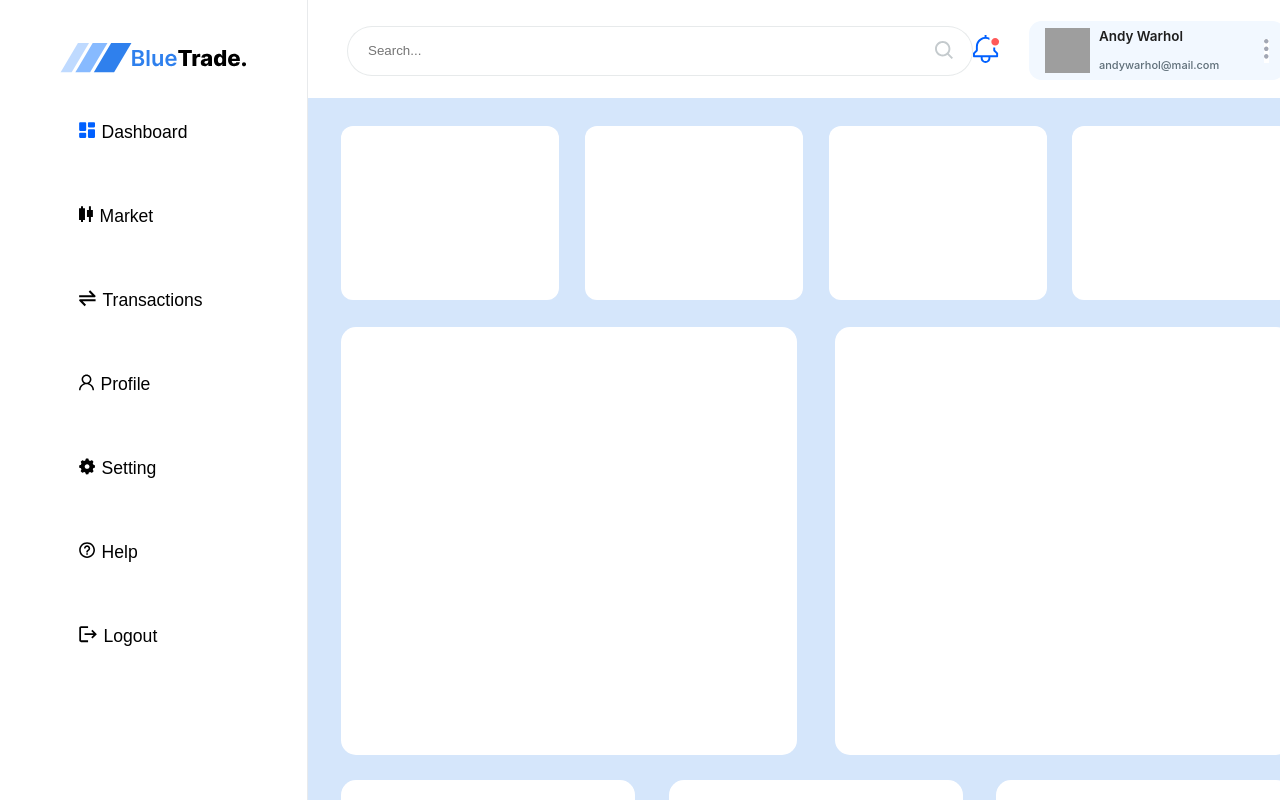
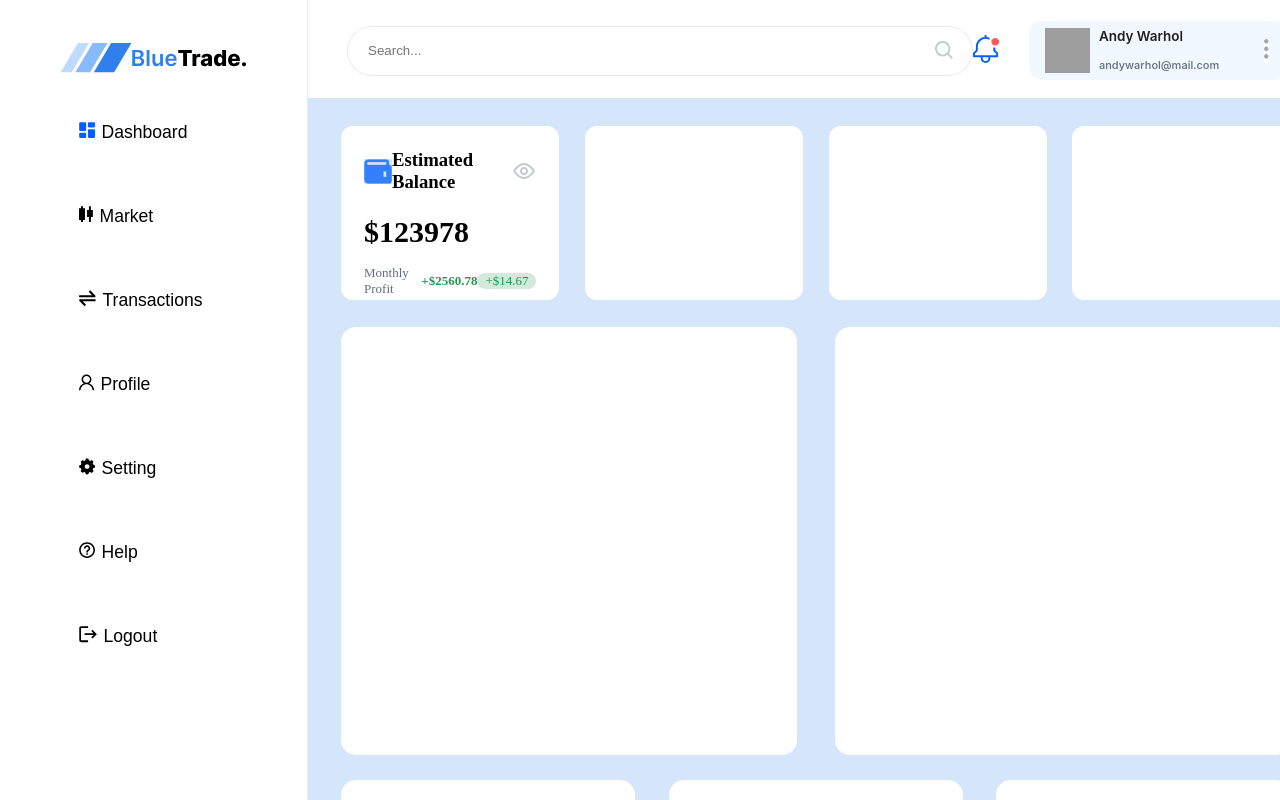
Before and after one commit to mamun-mahmood/react-dashboard, a React (Vite) app: page / in a window 1280 px wide. Shown: the top 800 px of the page. Built offline with nearby package versions, Linux system fonts and the light colour scheme; grey boxes are pictures that could not be loaded.

Commit message:
added estimated balance

```diff
--- a/src/pages/Dashboard.css
+++ b/src/pages/Dashboard.css
@@ -48,3 +48,42 @@
   backdrop-filter: blur(20px);
   height: 301px;
 }
+.estimated-balance-card {
+  padding: 23px;
+}
+.estimated-balance-card .card-header {
+  display: flex;
+  justify-content: space-between;
+  align-items: center;
+  font-size: 16px;
+}
+.estimated-balance-card .card-body {
+  margin-top: 22px;
+}
+.estimated-balance-card .card-body .balance {
+  font-size: 30px;
+}
+.estimated-balance-card .card-body .profit {
+  display: flex;
+  margin-top: 16px;
+  justify-content: space-between;
+  align-items: center;
+  font-size: 13px;
+}
+.estimated-balance-card .card-body .profit .profit-text {
+  color: #626d7d;
+}
+.estimated-balance-card .card-body .profit .profit-value {
+  color: #219653;
+  font-weight: 600;
+  line-height: 22.452px;
+}
+.estimated-balance-card .card-body .profit .growth {
+  display: flex;
+  padding: 0px 8px;
+  align-items: center;
+  gap: 10px;
+  color: #219653;
+  border-radius: 60px;
+  background: rgba(33, 150, 83, 0.2);
+}
--- a/src/pages/Dashboard.jsx
+++ b/src/pages/Dashboard.jsx
@@ -1,9 +1,178 @@
+import { svg } from "../assets/svg";
 import "./Dashboard.css";
 const Dashboard = () => {
+  const ballance = {
+    estimated: {
+      total: 123978,
+      monthlyProfit: 2560.78,
+      growth: 14.67,
+    },
+    btcusdt: {
+      total: 23738,
+      pnlDaily: -16.78,
+      growth: 14.67,
+      graphData: [
+        {
+          x: 1,
+          y: 2,
+        },
+        {
+          x: 2,
+          y: 3,
+        },
+        {
+          x: 3,
+          y: 5,
+        },
+        {
+          x: 4,
+          y: 4,
+        },
+        {
+          x: 5,
+          y: 7,
+        },
+        {
+          x: 6,
+          y: 10,
+        },
+        {
+          x: 7,
+          y: 15,
+        },
+        {
+          x: 8,
+          y: 20,
+        },
+        {
+          x: 9,
+          y: 25,
+        },
+        {
+          x: 10,
+          y: 30,
+        },
+      ],
+    },
+    ethusdt: {
+      total: 23738,
+      pnlDaily: 189.78,
+      growth: 14.67,
+      graphData: [
+        {
+          x: 1,
+          y: 2,
+        },
+        {
+          x: 2,
+          y: 3,
+        },
+        {
+          x: 3,
+          y: 5,
+        },
+        {
+          x: 4,
+          y: 4,
+        },
+        {
+          x: 5,
+          y: 7,
+        },
+        {
+          x: 6,
+          y: 10,
+        },
+        {
+          x: 7,
+          y: 15,
+        },
+        {
+          x: 8,
+          y: 20,
+        },
+        {
+          x: 9,
+          y: 25,
+        },
+        {
+          x: 10,
+          y: 30,
+        },
+      ],
+    },
+    solusdt: {
+      total: 23738,
+      pnlDaily: 556.78,
+      growth: 14.67,
+      graphData: [
+        {
+          x: 1,
+          y: 2,
+        },
+        {
+          x: 2,
+          y: 3,
+        },
+        {
+          x: 3,
+          y: 5,
+        },
+        {
+          x: 4,
+          y: 4,
+        },
+        {
+          x: 5,
+          y: 7,
+        },
+        {
+          x: 6,
+          y: 10,
+        },
+        {
+          x: 7,
+          y: 15,
+        },
+        {
+          x: 8,
+          y: 20,
+        },
+        {
+          x: 9,
+          y: 25,
+        },
+        {
+          x: 10,
+          y: 30,
+        },
+      ],
+    },
+  };
+  const { estimated, btcusdt, ethusdt, solusdt } = ballance;
   return (
     <div className="dashboard-container">
       <div className="first-row">
-        <div className="column"></div>
+        <div className="column estimated-balance-card">
+          <div className="card-header">
+            <img src="/images/wallet.png" alt="wallet-icon" />
+            <h3>Estimated Balance</h3>
+            <img src="/images/eye.png" alt="eye-icon" />
+          </div>
+          <div className="card-body">
+            <h3 className="balance">${estimated.total}</h3>
+            <div className="profit">
+              <p className="profit-text">Monthly Profit</p>
+              <p className="profit-value">
+                {estimated.monthlyProfit < 1 ? "-" : "+"}$
+                {estimated.monthlyProfit}
+              </p>
+              <p className="growth">
+                {estimated.growth < 1 ? "-" : "+"}${estimated.growth}
+              </p>
+            </div>
+          </div>
+        </div>
         <div className="column"></div>
         <div className="column"></div>
         <div className="column"></div>
```
